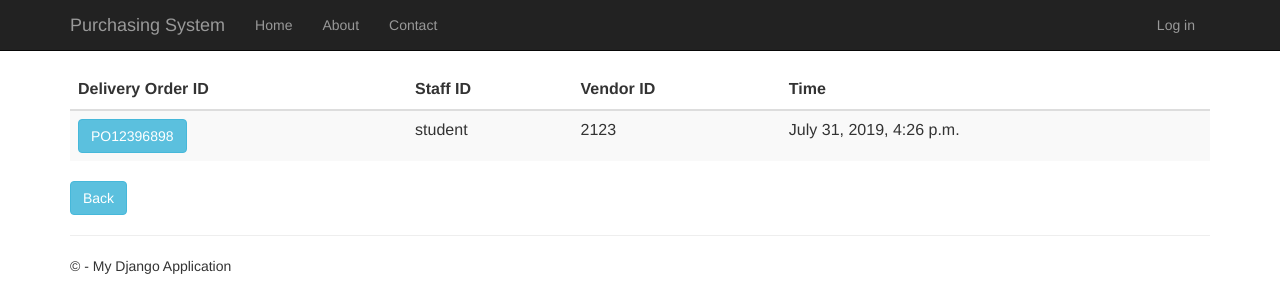
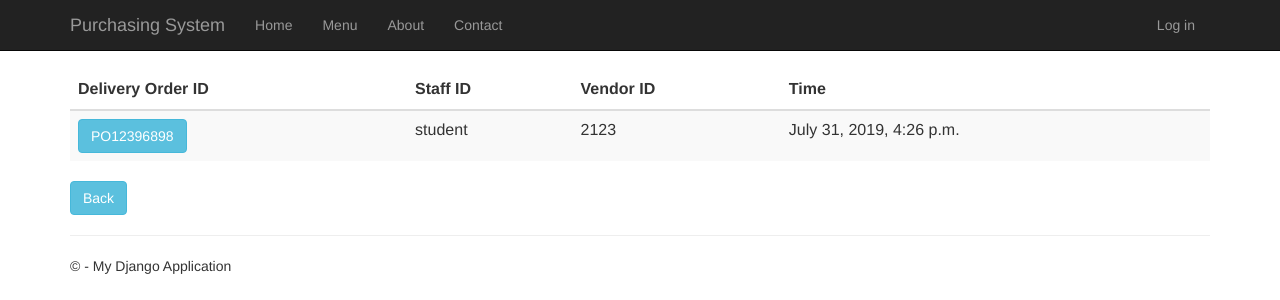
Before and after one commit to 1141228704/Group-6-Purchasing-System, a Django app: page /deliveryorderhistory in a window 1280 px wide. Shown: the top 300 px of the page. Run offline with Django 3.2, Linux system fonts and the light colour scheme; data comes from the database, SQL or seed files in the repository; both versions use the stored data as it was after the commit; some libraries are stand-ins or nearby versions.

Commit message:
Menu bar created

```diff
--- a/Purchasing System/app/templates/app/layout.html
+++ b/Purchasing System/app/templates/app/layout.html
@@ -24,6 +24,7 @@
             <div class="navbar-collapse collapse">
                 <ul class="nav navbar-nav">
                     <li><a href="{% url 'home' %}">Home</a></li>
+                    <li><a href="{% url 'menu' %}">Menu</a></li>
                     <li><a href="{% url 'about' %}">About</a></li>
                     <li><a href="{% url 'contact' %}">Contact</a></li>
                 </ul>
```
Also changed, not shown: Purchasing System/db.sqlite3.
